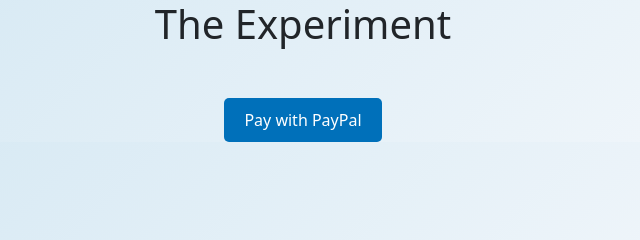
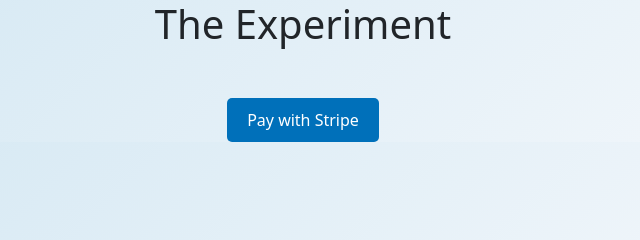
Before and after one commit to TheExperiment929/TheExperiment, a plain HTML site: page index.html in a window 1280 px wide. Shown: the top 240 px of the page, 337-977 px from the left. Drawn offline with nearby package versions, Linux system fonts and the light colour scheme.

Commit message:
Update index.html

```diff
--- a/index.html
+++ b/index.html
@@ -16,7 +16,7 @@
         <h1 style=" margin-bottom:50px;">The Experiment</h1>
     <a href="https://buy.stripe.com/test_dR6dSO7utetV8q48ww" target="_blank">
         <button style="padding: 10px 20px; background-color: #0070ba; color: white; border: none; border-radius: 5px; cursor: pointer;">
-            Pay with PayPal
+            Pay with Stripe
         </button>
     </a>
 </div>
```
